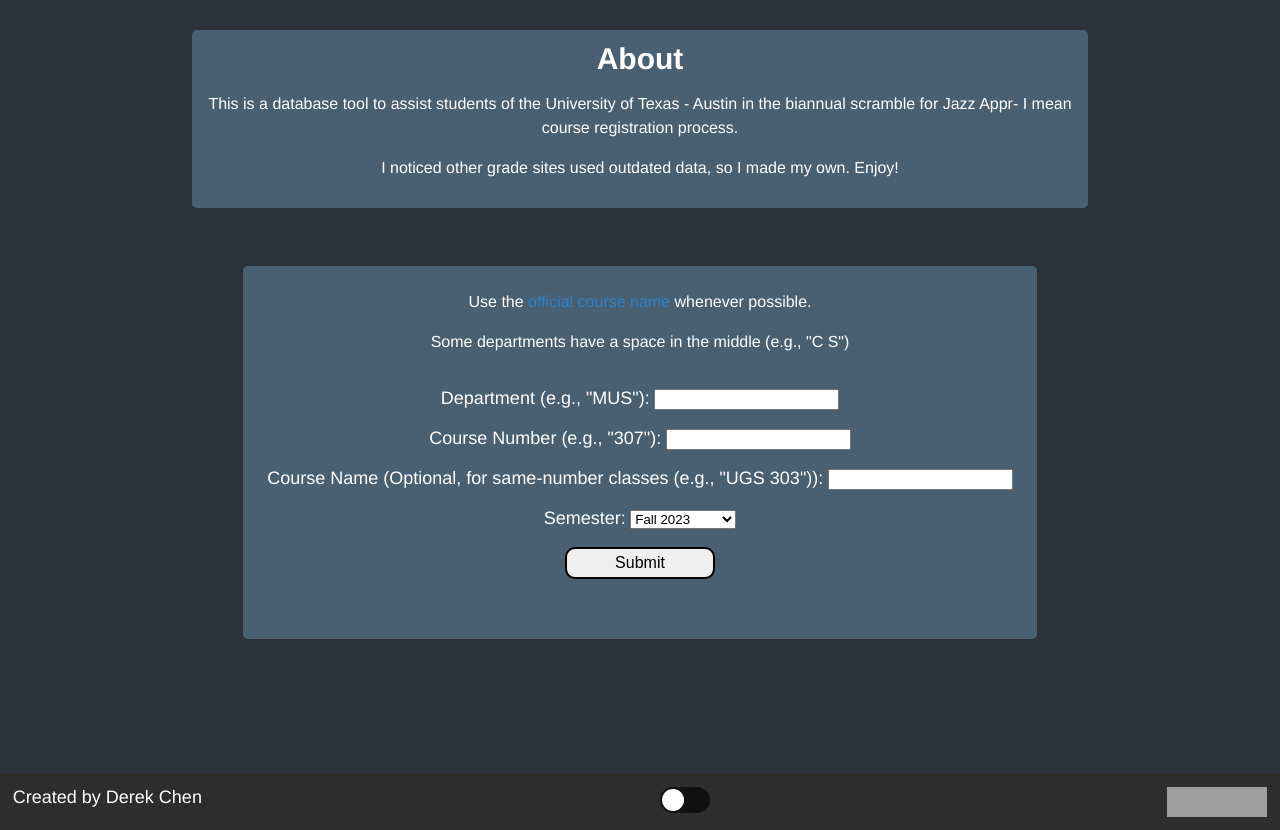
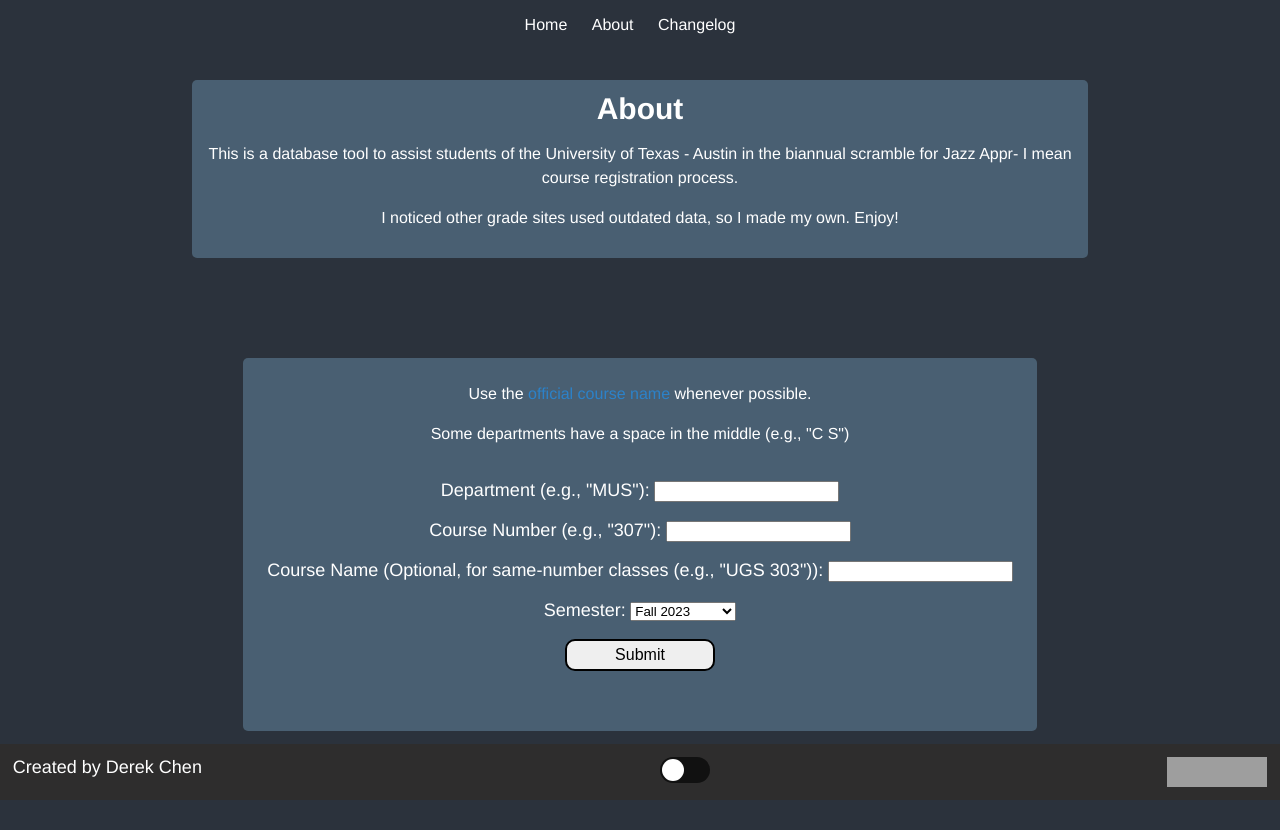
Before and after one commit to DereC4/ut-grade-distribution-viewer, a plain HTML site: page docs/index.html in a window 1280 px wide. After the commit the page ends 800 px from the top, so only its background shows below. Drawn offline with nearby package versions, Linux system fonts and the light colour scheme; grey boxes are pictures that could not be loaded; some icons are missing.

Commit message:
feat: mah god after 1 long hour i have finally figured out how to stick that flexbox footer where it belongs

```diff
--- a/docs/index.html
+++ b/docs/index.html
@@ -27,6 +27,13 @@
 </head>
 
 <body>
+  <nav>
+    <ul>
+        <li><a href="#">Home</a></li>
+        <li><a href="#">About</a></li>
+        <li><a href="#">Changelog</a></li>
+    </ul>
+  </nav>
   <div class="wrapper">
     <div class="about-text" value="">
       <h1>About</h1>
@@ -89,6 +96,7 @@
         <canvas id="gradeBar" style="width:100%;height:100%;"></canvas>
       </div>
     </div>
+  </div>
   <div class="footy">Created by Derek Chen
     <!-- because VAPA lecture was a bit boring that day -->
     <div>
@@ -104,7 +112,6 @@
       frameborder="0" scrolling="0" width="100" height="30" title="GitHub">
     </iframe>
   </div>
-  </div>
   <script src='main.js'></script>
   <script src='colorScheme.js'></script>
 </body>
--- a/docs/main.css
+++ b/docs/main.css
@@ -23,6 +23,10 @@ body {
     background: var(--background-gradient); */
     margin: 0;
     transition: background 0.2s linear;
+    min-height: 100vh;
+    display: flex;
+    flex-direction: column;
+
 }
 
 body.dark {
@@ -43,20 +47,25 @@ main {
     padding: 10%;
 }
 
-.footy {
-    background-color: #2e2d2d;
-    color: white;
-    padding: 1%;
-    position: relative;
-    bottom: 0;
-    left: 0;
-    width: 100%;
-    text-align: left;
-    font-size: var(--footer-size);
-    display: flex;
-    flex-direction: row;
-    justify-content: space-between;
-    align-self: flex-end;
+nav ul {
+    font-size: var(--p-size);
+    list-style-type: none;
+    padding: 0;
+    text-align: center;
+}
+
+nav ul li {
+    display: inline;
+    margin-right: 20px;
+}
+
+nav ul li a {
+    text-decoration: none;
+    color: var(--font-color);
+}
+
+nav ul li a:hover {
+    text-decoration: underline;
 }
 
 * {
@@ -64,13 +73,18 @@ main {
 }
 
 .wrapper {
-    display: grid;
+    /* display: grid;
     gap: 2vw;
-    grid-auto-rows: minmax(100px, auto);
+    grid-auto-rows: minmax(100px, auto); */
+    display: flex;
+    flex-direction: column;
+    align-items: center; /* Center items horizontally */
+    flex-grow: 1; /* Allow .wrapper to grow and occupy remaining space */
+    row-gap: 100px;
     text-align: center;
     color: var(--font-color);
     margin-top: 30px;
-    min-height: 100vh;
+    /* min-height: 100vh; */
     /* background-color: rgba(0, 0, 0, .4); */
 }
 
@@ -101,8 +115,8 @@ main {
 
 .bg-form {
     background-color: var(--container-color);
-    grid-column: 1;
-    grid-row: 2;
+    /* grid-column: 1;
+    grid-row: 2; */
     font-weight: 400;
     width: auto;
     margin: 0 auto;
@@ -118,6 +132,25 @@ main {
     margin: auto;
     height: 80vh;
     width: 80vw;
+}
+
+
+.footy {
+    background-color: #2e2d2d;
+    color: white;
+    padding: 1%;
+    position: relative;
+    bottom: 0;
+    left: 0;
+    width: 100%;
+    text-align: left;
+    font-size: var(--footer-size);
+    display: flex;
+    flex-direction: row;
+    justify-content: space-between;
+    /* margin-top: -200px; */
+    align-self: flex-end;
+    flex-shrink: 0;
 }
 
 p {
```
Lines whose indentation alone changed are shown as unchanged.
